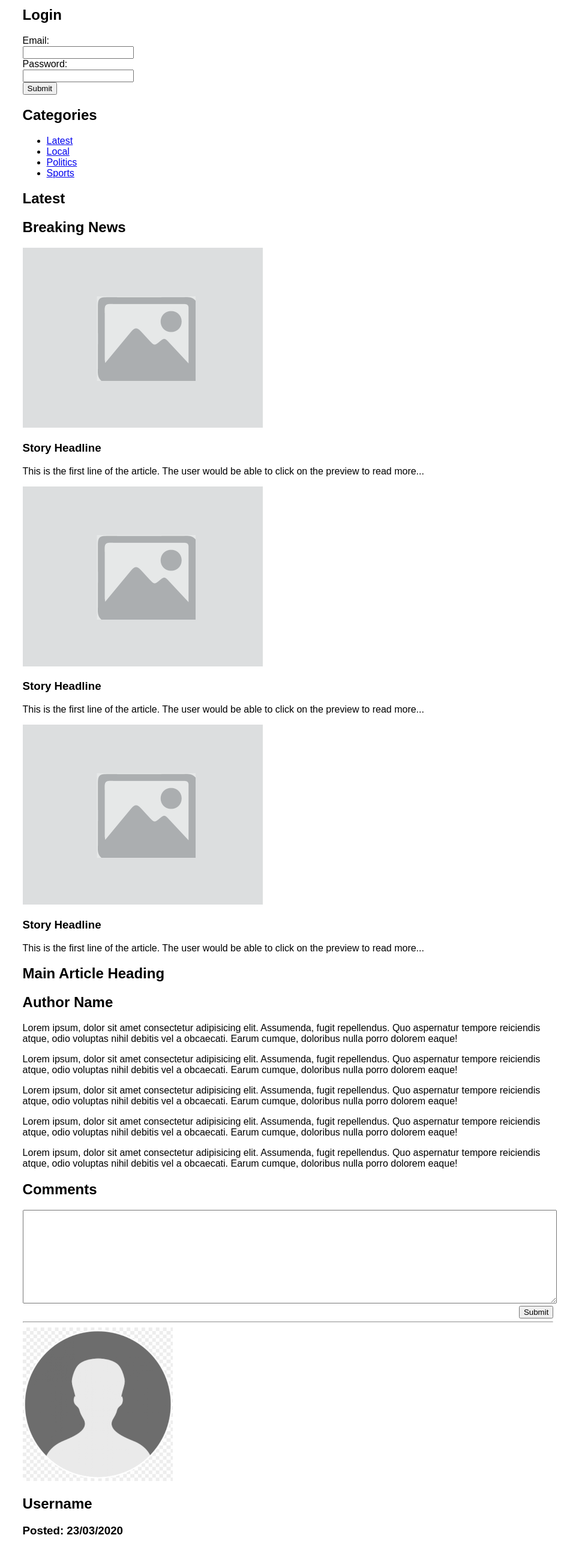
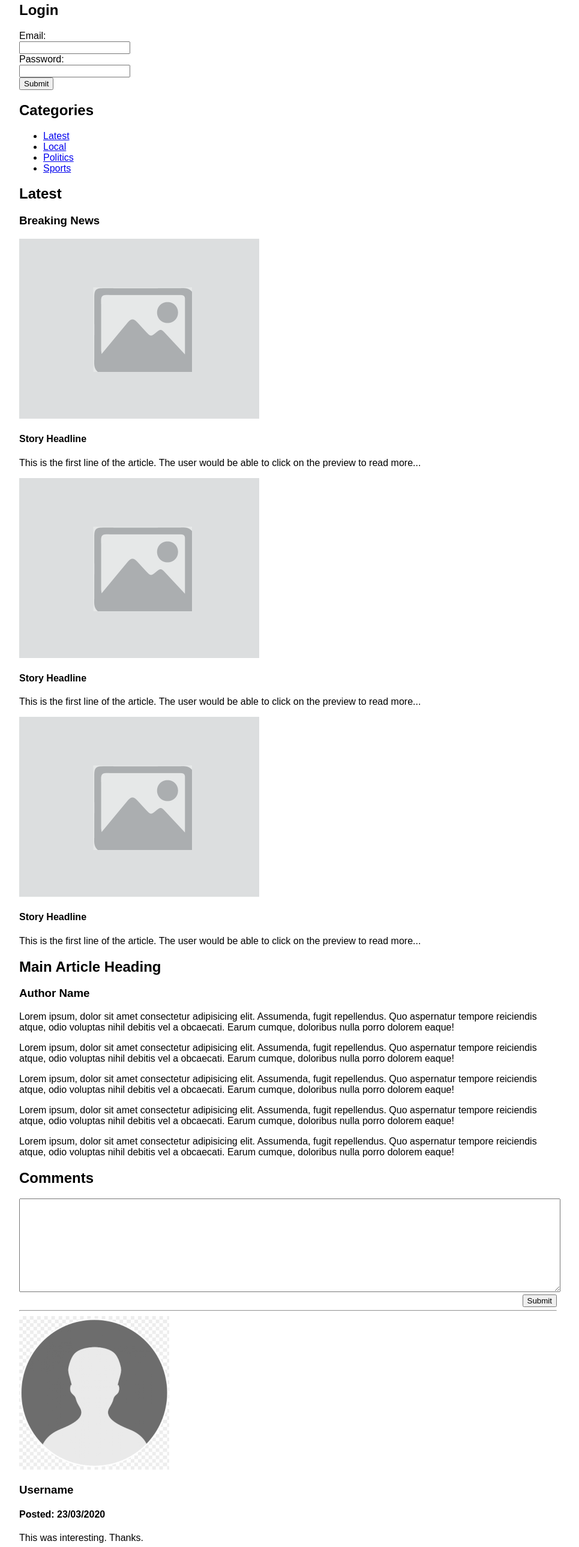
Before and after one commit to katzdzienkowska/lab_week_03_day_1, a plain HTML site: page index.html in a window 1280 px wide. Shown: the part 157-2736 px from the top of the page at 60% size, without its empty margins (160-1125 px from the left). Drawn offline with Linux system fonts and the light colour scheme.

Commit message:
my changes

```diff
--- a/index.html
+++ b/index.html
@@ -15,13 +15,13 @@
         <nav class="a">
             <ul>
                 <li>
-                    <a href="Home">Home</a>
+                    <a href="/home">Home</a>
                 </li>
                 <li>
-                    <a href="Blog">Blog</a>
+                    <a href="/blog">Blog</a>
                 </li>
                 <li>
-                    <a href="Contact">Contact</a>
+                    <a href="/contact">Contact</a>
                 </li>
             </ul>
         </nav>
@@ -29,7 +29,7 @@
     <main>
         <div>
             <section>
-                <h1>Login</h1>
+                <h2>Login</h2>
                 <form action="/">
                     <label for="email">Email:</label><br>
                     <input type="text" id="email" name="email"><br>
@@ -39,44 +39,56 @@
                 </form>
             </section>
             <section>
-                <h1>Categories</h1>
+                <h2>Categories</h2>
                 <nav>
                     <ul>
                         <li>
-                            <a href="/">Latest</a>
+                            <a href="/news/latest">Latest</a>
                         </li>
                         <li>
-                            <a href="/">Local</a>
+                            <a href="/news/local">Local</a>
                         </li>
                         <li>
-                            <a href="/">Politics</a>
+                            <a href="/news/politics">Politics</a>
                         </li>
                         <li>
-                            <a href="/">Sports</a>
+                            <a href="/news/sports">Sports</a>
                         </li>
                     </ul>
                 </nav>
             </section>
             <section>
-                <h1>Latest</h1>
-                <h2>Breaking News</h2>
+                <hgroup>
+                    <h2>Latest</h2>
+                    <h3>Breaking News</h3>
+                </hgroup>
+                <section>
                     <img src="images/placeholder-image.png" alt="placeholder image">
-                <h3>Story Headline</h3>
-                <p>This is the first line of the article. The user would be able to click on the preview to read more...
-                <p>
+                    <hgroup>
+                        <h4>Story Headline</h4>
+                        <p>This is the first line of the article. The user would be able to click on the preview to read more...</p>
+                    </hgroup>
+                </section>
+                <section>
                     <img src="images/placeholder-image.png" alt="placeholder image">
-                <h3>Story Headline</h3>
-                <p>This is the first line of the article. The user would be able to click on the preview to read more...
-                <p>
+                    <hgroup>
+                        <h4>Story Headline</h4>
+                        <p>This is the first line of the article. The user would be able to click on the preview to read more...</p>
+                    </hgroup>
+                </section>
+                    <section>
                     <img src="images/placeholder-image.png" alt="placeholder image">
-                <h3>Story Headline</h3>
-                <p>This is the first line of the article. The user would be able to click on the preview to read more...
-                <p>
+                    <hgroup>
+                        <h4>Story Headline</h4>
+                        <p>This is the first line of the article. The user would be able to click on the preview to read more...</p>
+                    </hgroup>
+                </section>
             </section>
         </div>
         <article>
-            <h1>Main Article Heading</h1>
-            <h2>Author Name</h2>
+            <section>
+                <h2>Main Article Heading</h2>
+                <h3>Author Name</h3>
                     <p>Lorem ipsum, dolor sit amet consectetur adipisicing elit. Assumenda, fugit repellendus. Quo
                         aspernatur tempore reiciendis atque, odio voluptas nihil debitis vel a obcaecati. Earum cumque,
                         doloribus nulla porro dolorem eaque!</p>
@@ -92,30 +104,37 @@
                     <p>Lorem ipsum, dolor sit amet consectetur adipisicing elit. Assumenda, fugit repellendus. Quo
                         aspernatur tempore reiciendis atque, odio voluptas nihil debitis vel a obcaecati. Earum cumque,
                         doloribus nulla porro dolorem eaque!</p>
-        </article>
+            </section>
+            <aside>
                 <section>
-            <h1>Comments</h1>
+                    <h2>Comments</h2>
                     <label for="comment"></label>
                     <textarea name="comment" id="comment" rows="10"></textarea><br>
                     <input type="button" value="Submit" class="right"><br>
                 </section>
+                <hr>
                 <section>
+                    <img src="images/placeholder-avatar.png" alt="avatar image">
+                    <h3>Username</h3>
+                    <h4>Posted: 23/03/2020</h4>
+                    <p>This was interesting. Thanks.</p>
+                </section>
                 <hr>
+                <section>
                     <img src="images/placeholder-avatar.png" alt="avatar image">
-            <h2>Username</h2>
-            <h3>Posted: 23/03/2020</h3>
+                    <h3>Username</h3>
+                    <h4>Posted: 25/03/2020</h4>
                     <p>This was interesting. Thanks.</p>
+                </section>
                 <hr>
+                <section>
                     <img src="images/placeholder-avatar.png" alt="avatar image">
-            <h2>Username</h2>
-            <h3>Posted: 25/03/2020</h3>
-            <p>This was interesting. Thanks.</p>
-            <hr>
-            <img src="images/placeholder-avatar.png" alt="avatar image">
-            <h2>Username</h2>
-            <h3>Posted: 26/03/2020</h3>
+                    <h3>Username</h3>
+                    <h4>Posted: 26/03/2020</h4>
                     <p>Thanks. I hate it.</p>
                 </section>
+            </aside>
+        </article>
     </main>
     <footer>
         <p>&copy; CodeClan 2020</p>
--- a/style.css
+++ b/style.css
@@ -1,5 +1,6 @@
 body {
     font-family: Arial, Helvetica, sans-serif;
+    margin: 0;
 }
 
 body>header {
```
Also changed, not shown: 1 other file. Lines whose indentation alone changed are shown as unchanged.
